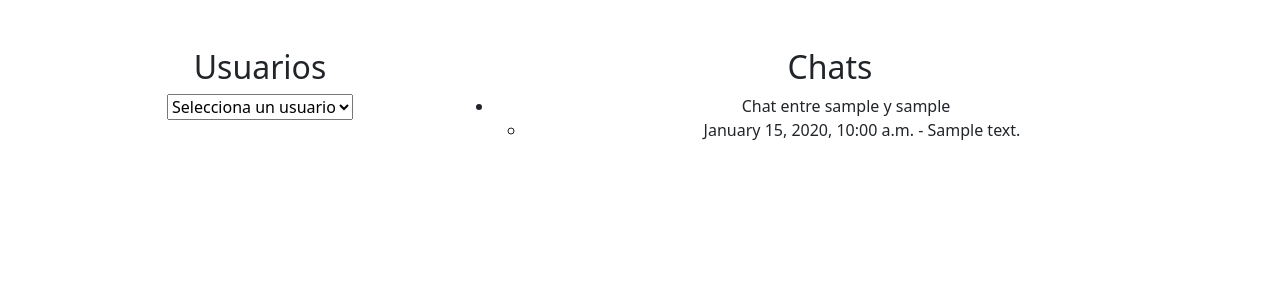
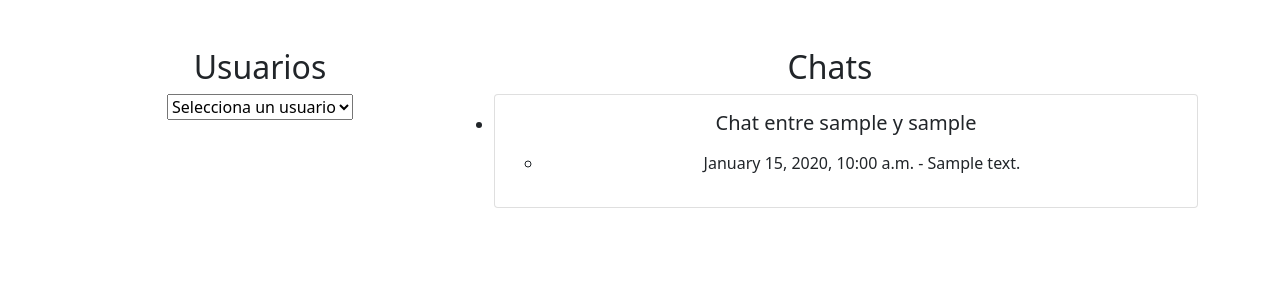
Before and after one commit to sanchezmiguel/CoderBlogRepo, a Django app: page /messages/ in a window 1280 px wide. Shown: the part 54-354 px from the top of the page. Run offline with Django 4.2, Linux system fonts and the light colour scheme; a user stored in the database is signed in; tables that the repository leaves empty hold one stand-in row (values such as "Sample post"); some libraries are stand-ins or nearby versions.

Commit message:
cambios esteticos

```diff
--- a/coderDjango/mensajeriaApp/templates/mensajeriaApp/messages.html
+++ b/coderDjango/mensajeriaApp/templates/mensajeriaApp/messages.html
@@ -18,7 +18,10 @@
         <ul>
             {% for chat in user_chats %}
             <li>
-                        Chat entre {{ chat.usuario_1 }} y {{ chat.usuario_2 }}
+                <div class="card mb-3">
+                    <div class="card-body">
+                        <h5 class="card-title">Chat entre {{ chat.usuario_1 }} y {{ chat.usuario_2 }}</h5>
+                        <p class="card-text">
                         <ul>
                             {% for message in messages %}
                             {% if message.chat == chat %}
@@ -26,13 +29,16 @@
                             {% endif %}
                             {% endfor %}
                         </ul>
+                        </p>
+                    </div>
+                </div>
             </li>
             {% endfor %}
         </ul>
     </div>
 </div>
 <script>
-        document.getElementById('userSelect').addEventListener('change', function() {
+    document.getElementById('userSelect').addEventListener('change', function () {
         var selectedUserId = this.value;
         if (selectedUserId) {
             // Redirige a la página que muestra los chats de ese usuario (puedes personalizar la URL según tu estructura de rutas)
```
Lines whose indentation alone changed are shown as unchanged.
